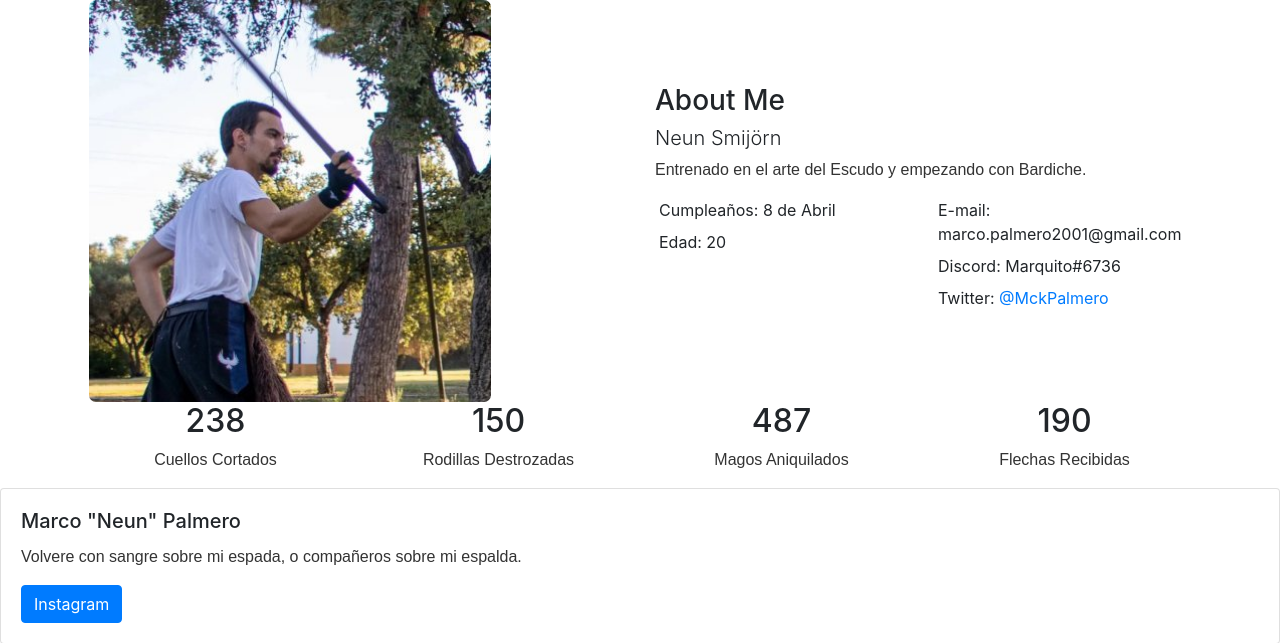
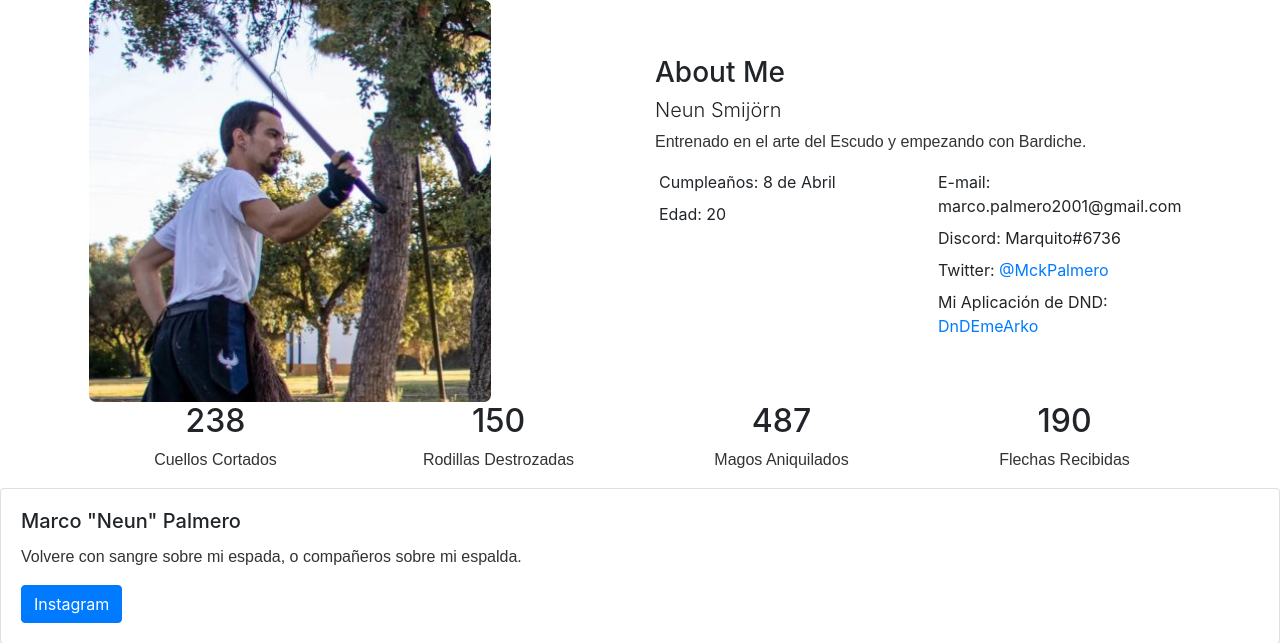
Before and after one commit to Marcopalmero/emearkob, a PHP site: page /aboutme.php in a window 1280 px wide. Shown: the part 71-714 px from the top of the page. Run offline with PHP 8.4, Linux system fonts and the light colour scheme; some libraries are stand-ins or nearby versions.

Commit message:
Aplicación de DnD en el About me

```diff
--- a/aboutme.php
+++ b/aboutme.php
@@ -39,6 +39,9 @@ include('header.php')
                                     <div class="media">
                                         <label>Twitter: <a href="https://www.twitter.com/MckPalmero" target="_blank">@MckPalmero</a></label>
                                     </div>
+                                <div class="media">
+                                    <label>Mi Aplicación de DND: <a href="https://drive.google.com/file/d/1XVYsWy9Z31f9bw57V1X6Z2Sy9r5csjx3/view?usp=sharing" target="_blank">DnDEmeArko</a></label>
+                                </div>
                                 </div>
                             </div>
                         </div>
```
